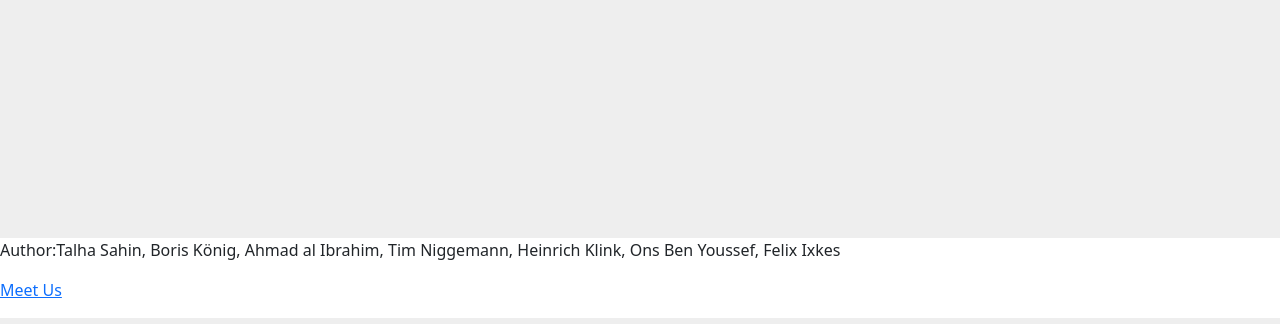
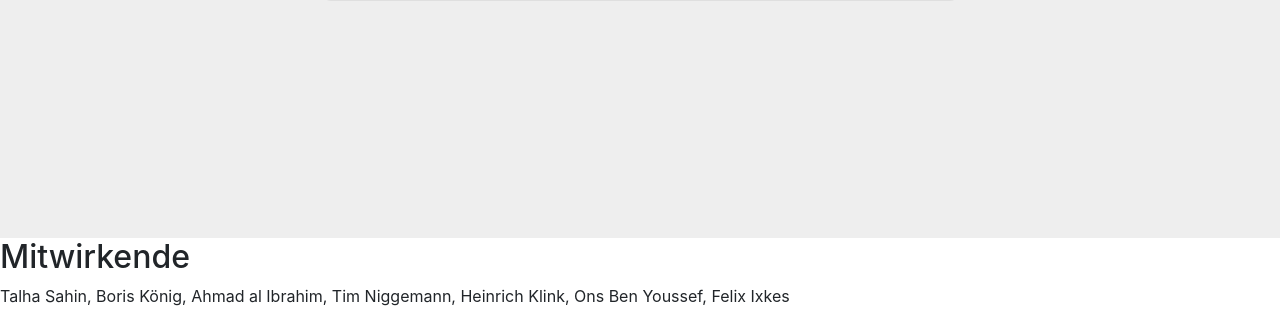
Before and after one commit to BlinkTim/todo-app, a FastAPI app: page / in a window 1280 px wide. Shown: the part 562-886 px from the top of the page. Run offline with FastAPI, Linux system fonts and the light colour scheme; some libraries are stand-ins or nearby versions.

Commit message:
Footer Added

```diff
--- a/src/templates/index.html
+++ b/src/templates/index.html
@@ -5,12 +5,17 @@
     <meta charset="UTF-8">
     <meta name="viewport" content="width=device-width, initial-scale=1.0">
     <title>Document</title>
+
     <link href="https://cdn.jsdelivr.net/npm/bootstrap@5.3.2/dist/css/bootstrap.min.css" rel="stylesheet"
         integrity="sha384-T3c6CoIi6uLrA9TneNEoa7RxnatzjcDSCmG1MXxSR1GAsXEV/Dwwykc2MPK8M2HN" crossorigin="anonymous">
+        <link href="//maxcdn.bootstrapcdn.com/bootstrap/4.1.1/css/bootstrap.min.css" rel="stylesheet" id="bootstrap-css">
+        <script src="//maxcdn.bootstrapcdn.com/bootstrap/4.1.1/js/bootstrap.min.js"></script>
+        <script src="//cdnjs.cloudflare.com/ajax/libs/jquery/3.2.1/jquery.min.js"></script>
 </head>
 
 
 <body>
+
     <section class="vh-100" style="background-color: #eee;">
         <div class="container py-5 h-100">
             <div class="row d-flex justify-content-center align-items-center h-100">
@@ -86,9 +91,11 @@
         crossorigin="anonymous"></script>
 </body>
 
-<footer>
-    <p>Author:Talha Sahin, Boris König, Ahmad al Ibrahim, Tim Niggemann, Heinrich Klink, Ons Ben Youssef, Felix Ixkes</p>
-    <p><a href="www.Linked.de">Meet Us</a></p>
-  </footer>
+  <footer id="dk-footer" class="dk-footer" >
+                                  <div class="contact-info" >
+                                      <h2>Mitwirkende</h2>
+                                      <p>Talha Sahin, Boris König, Ahmad al Ibrahim, Tim Niggemann, Heinrich Klink, Ons Ben Youssef, Felix Ixkes</p>
+                                  </div>
+    </footer>
 
 </html>
```
